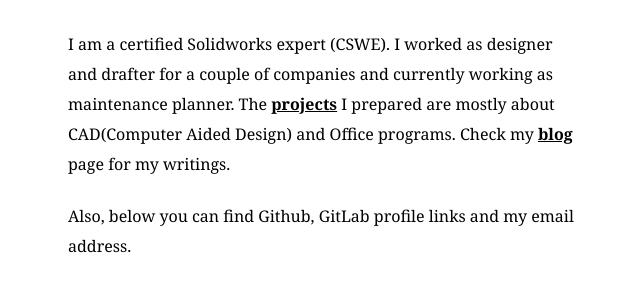
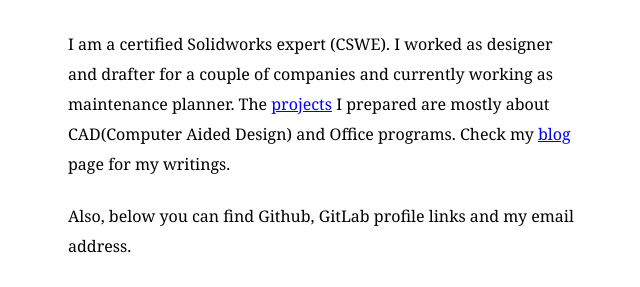
Before and after one commit to fatihmeh/fatihmeh.github.io, a Jekyll site: the page built from index.html, in a window 1280 px wide. Shown: the part 199-486 px from the top of the page, without its empty margins (316-956 px from the left). Built offline with Jekyll 4.4.1, drawn with Linux system fonts in a browser that asks for light colours.

Commit message:
About page link css update

```diff
--- a/css/main.css
+++ b/css/main.css
@@ -56,9 +56,6 @@
 
 .nav, .ul-project-list li a, .ul-blog-list a {
   text-decoration: none;
-}
-.about a{
-  font-weight: bold; color:black;
 }
 .ul-project-list a, .ul-blog-list li a {
   color:rgb(42,42,42);
```
